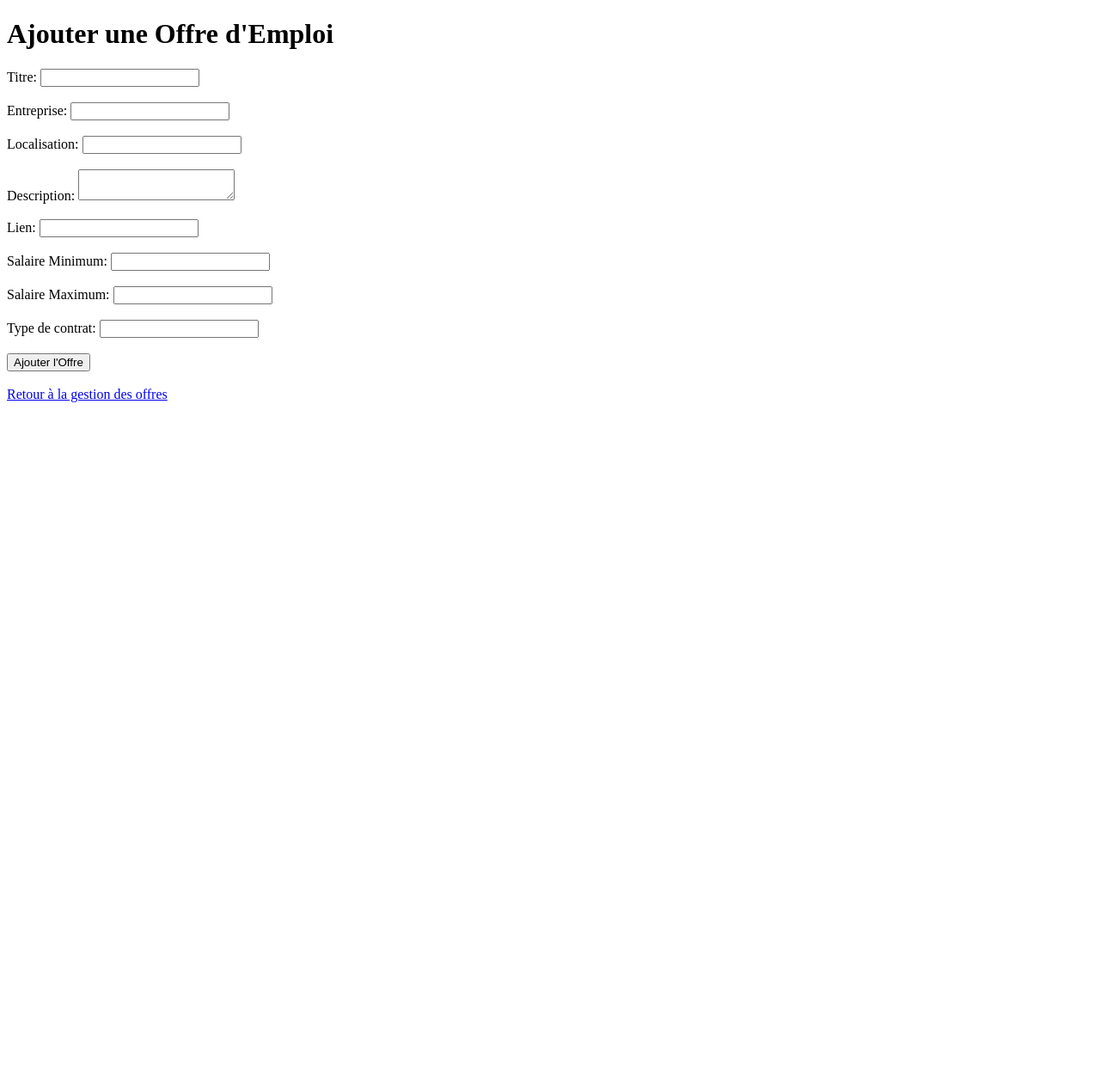
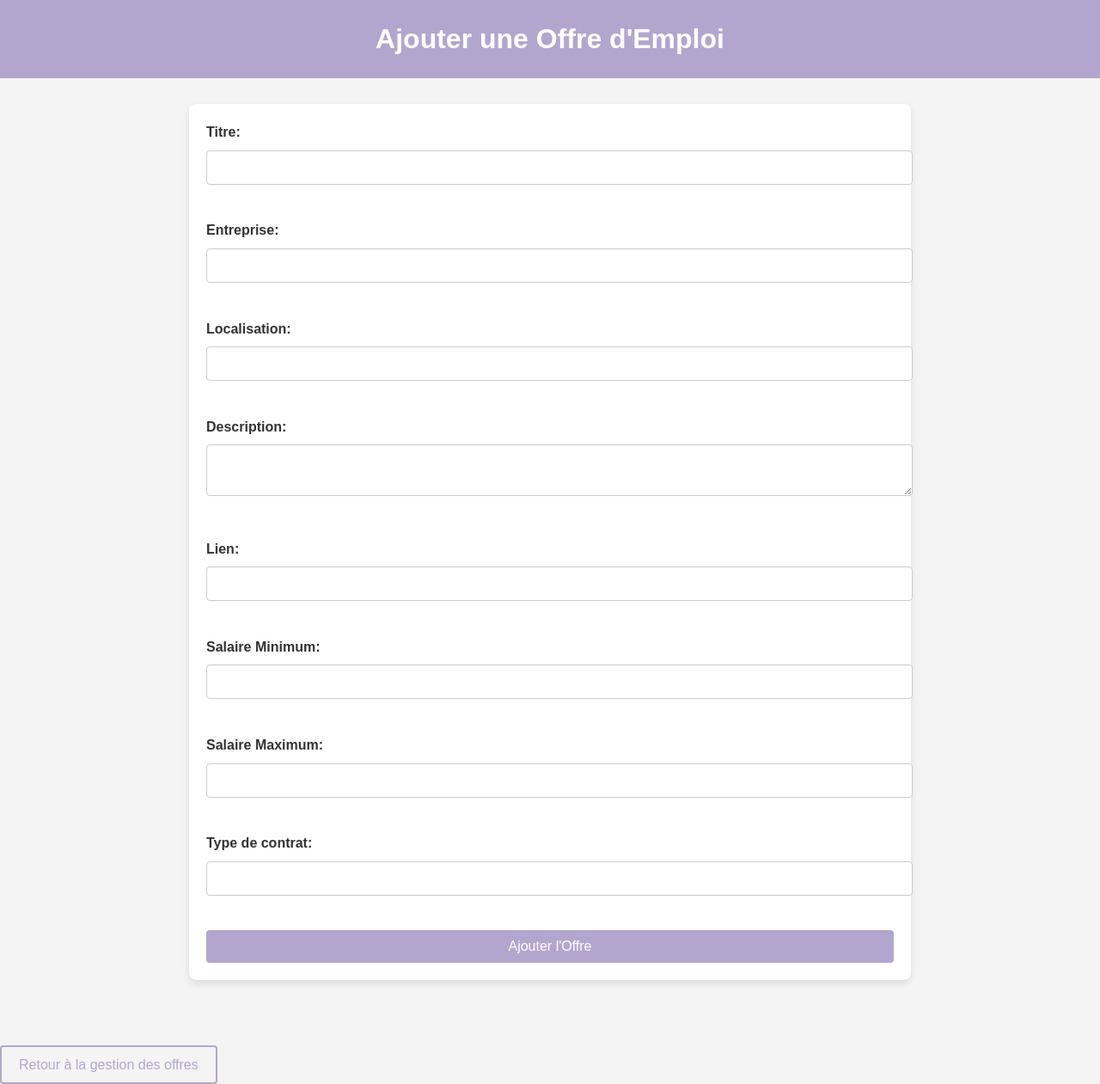
Before and after one commit to abarah/Projet_job_offers, a Flask app: page /add_job_offer in a window 1280 px wide. Shown: the whole page at 86% size. Before the commit the page ends 468 px from the top, so only its background shows below. Run offline with Flask 2, Linux system fonts and the light colour scheme; data that the repository does not hold is empty.

Commit message:
Update add_job_offer.html

```diff
--- a/templates/add_job_offer.html
+++ b/templates/add_job_offer.html
@@ -4,7 +4,135 @@
     <meta charset="UTF-8">
     <meta name="viewport" content="width=device-width, initial-scale=1.0">
     <title>Ajouter une Offre d'Emploi</title>
+    <style>
+        /* Variables CSS */
+        :root {
+            --primary-color: #B2A6CE;
+            --secondary-color: #D7C8ED;
+            --bg-color: #f4f4f4;
+            --white: #ffffff;
+            --text-color: #333333;
+            --border-color: #ddd;
+            --button-hover: #ff5b00;
+            --input-bg: #fff;
+            --input-border: #ccc;
+            --input-focus: #ff5c00;
+        }
+
+        /* Mise en page globale */
+        body {
+            font-family: Arial, sans-serif;
+            background-color: var(--bg-color);
+            margin: 0;
+            padding: 0;
+            color: var(--text-color);
+            line-height: 1.6;
+        }
+
+        h1 {
+            background-color: var(--primary-color);
+            color: var(--white);
+            text-align: center;
+            padding: 20px;
+            margin: 0;
+            font-size: 2rem;
+        }
+
+        /* Style du formulaire */
+        form {
+            width: 80%;
+            max-width: 800px;
+            margin: 30px auto;
+            background-color: var(--white);
+            padding: 20px;
+            border-radius: 8px;
+            box-shadow: 0 4px 8px rgba(0, 0, 0, 0.1);
+        }
+
+        label {
+            display: block;
+            margin-bottom: 8px;
+            font-weight: bold;
+        }
+
+        input, textarea {
+            width: 100%;
+            padding: 10px;
+            margin-bottom: 15px;
+            border: 1px solid var(--input-border);
+            border-radius: 4px;
+            font-size: 1rem;
+        }
+
+        input[type="number"] {
+            -moz-appearance: textfield;
+        }
+
+        input:focus, textarea:focus {
+            outline: none;
+            border-color: var(--input-focus);
+            box-shadow: 0 0 5px var(--input-focus);
+        }
+
+        button {
+            background-color: var(--primary-color);
+            color: var(--white);
+            padding: 10px 20px;
+            border: none;
+            font-size: 1rem;
+            cursor: pointer;
+            border-radius: 4px;
+            transition: background-color 0.3s ease;
+            display: inline-block;
+            width: 100%;
+        }
+
+        button:hover {
+            background-color: var(--button-hover);
+        }
+
+        /* Lien retour */
+        a {
+            display: inline-block;
+            margin-top: 20px;
+            text-align: center;
+            color: var(--primary-color);
+            text-decoration: none;
+            font-size: 1rem;
+            border: 2px solid var(--primary-color);
+            padding: 8px 20px;
+            border-radius: 4px;
+            transition: all 0.3s ease;
+        }
+
+        a:hover {
+            background-color: var(--primary-color);
+            color: var(--white);
+            border-color: var(--primary-color);
+        }
+
+        /* Responsive design */
+        @media (max-width: 768px) {
+            h1 {
+                font-size: 1.6rem;
+                padding: 15px;
+            }
+
+            form {
+                width: 90%;
+            }
+
+            input, textarea, button {
+                font-size: 0.9rem;
+            }
+
+            a {
+                font-size: 0.9rem;
+            }
+        }
+    </style>
 </head>
+
 <body>
     <h1>Ajouter une Offre d'Emploi</h1>
     <form method="POST">
```
